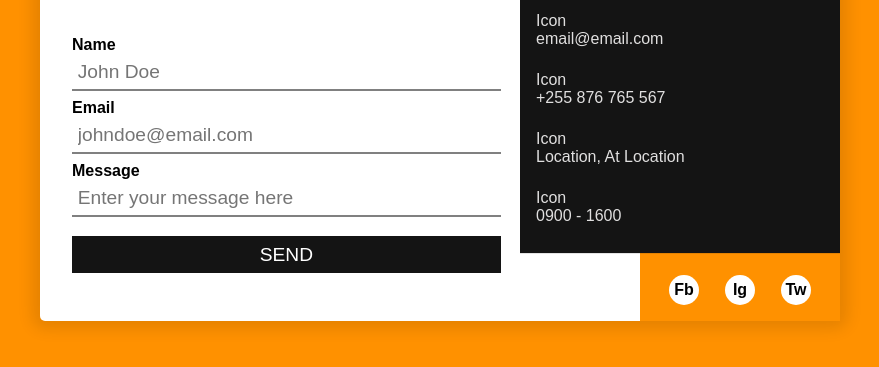
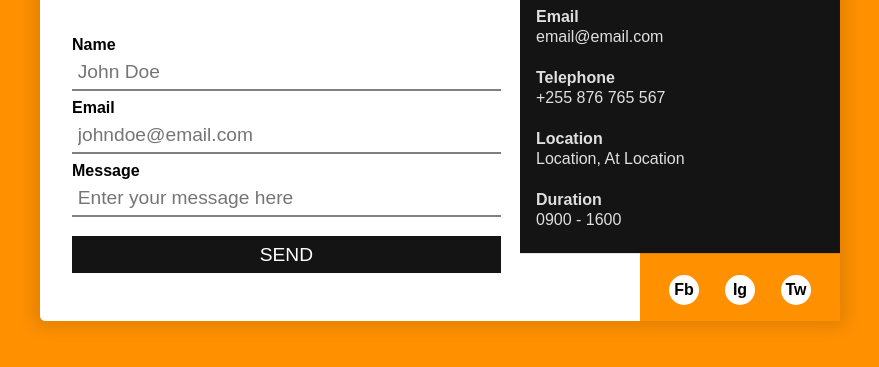
Before and after one commit to F4R105/Forms, a plain HTML site: page form-1/index.html in a window 1280 px wide. Shown: the part 323-690 px from the top of the page, without its empty margins (200-1079 px from the left). Drawn offline with Linux system fonts and the light colour scheme.

Commit message:
added labels in contacts div

```diff
--- a/form-1/index.html
+++ b/form-1/index.html
@@ -36,19 +36,19 @@
         <div id="contacts">
             <h2>Reach Us</h2>
             <div class="contact">
-                <div>Icon</div>
+                <label>Email</label>
                 <div>email@email.com</div>
             </div>
             <div class="contact">
-                <div>Icon</div>
+                <label>Telephone</label>
                 <div>+255 876 765 567</div>
             </div>
             <div class="contact">
-                <div>Icon</div>
+                <label>Location</label>
                 <div>Location, At Location</div>
             </div>
             <div class="contact">
-                <div>Icon</div>
+                <label>Duration</label>
                 <div>0900 - 1600</div>
             </div>
         </div>
```
